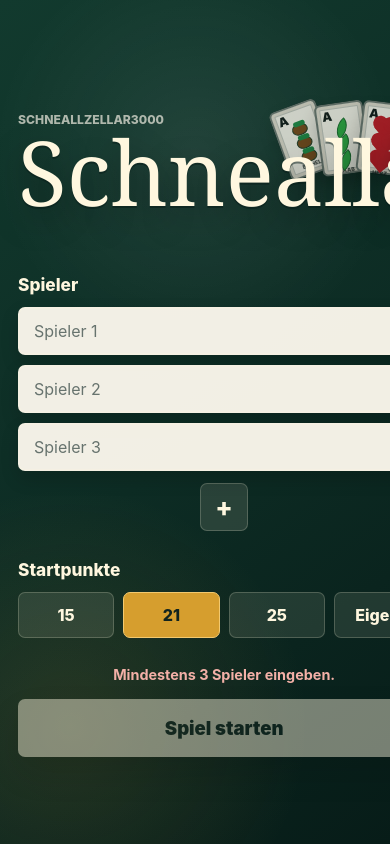
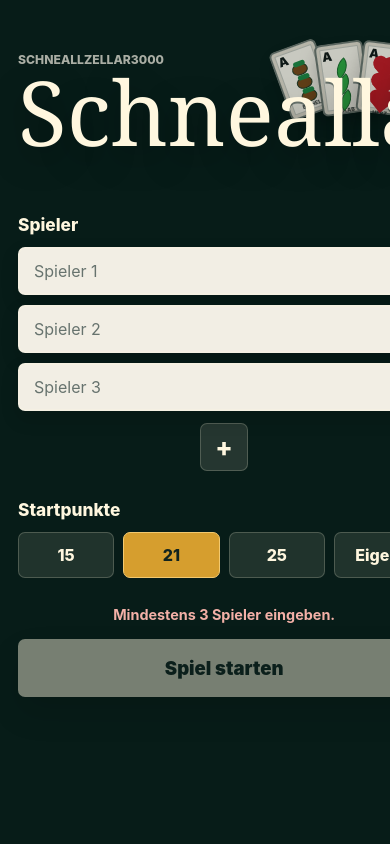
Before and after one commit to Skh4rf/schnealla, a Vue app: page / in a window 390 px wide. Shown: the top 844 px of the page. Built offline with nearby package versions, Linux system fonts and the light colour scheme.

Commit message:
Fix mobile page edges

```diff
--- a/src/style.css
+++ b/src/style.css
@@ -20,7 +20,9 @@
 body {
   min-width: 320px;
   min-height: 100vh;
+  min-height: 100dvh;
   margin: 0;
+  background: #071c18;
 }
 
 button,
@@ -54,21 +56,30 @@ button:disabled {
 
 .app-shell {
   display: grid;
+  width: 100%;
   min-height: 100vh;
-  padding: 22px 18px 28px;
-  place-items: center;
+  min-height: 100dvh;
+  place-items: stretch;
 }
 
 .setup-stage {
   position: relative;
   display: grid;
-  width: min(100%, 430px);
+  width: 100%;
+  min-height: 100vh;
+  min-height: 100dvh;
+  padding: 22px 18px 28px;
+  align-content: start;
   gap: 24px;
 }
 
 .game-stage {
   display: grid;
-  width: min(100%, 390px);
+  width: 100%;
+  min-height: 100vh;
+  min-height: 100dvh;
+  padding: 22px 18px 28px;
+  align-content: start;
   gap: 20px;
 }
 
@@ -990,14 +1001,19 @@ input:focus {
 @media (min-width: 760px) {
   .app-shell {
     padding: 42px;
+    place-items: center;
   }
 
   .setup-stage {
     width: min(100%, 520px);
+    min-height: 0;
+    padding: 0;
   }
 
   .game-stage {
     width: min(100%, 520px);
+    min-height: 0;
+    padding: 0;
   }
 
   .setup-heading {
```
